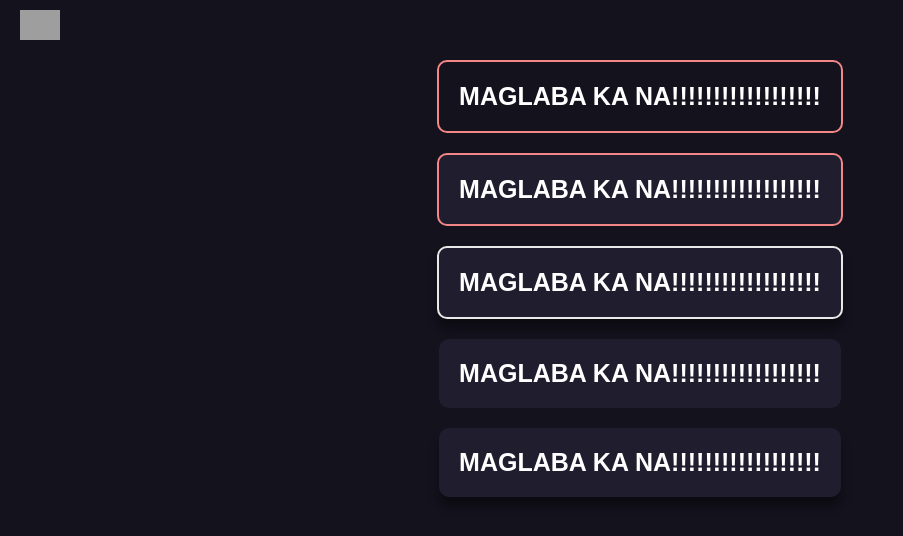
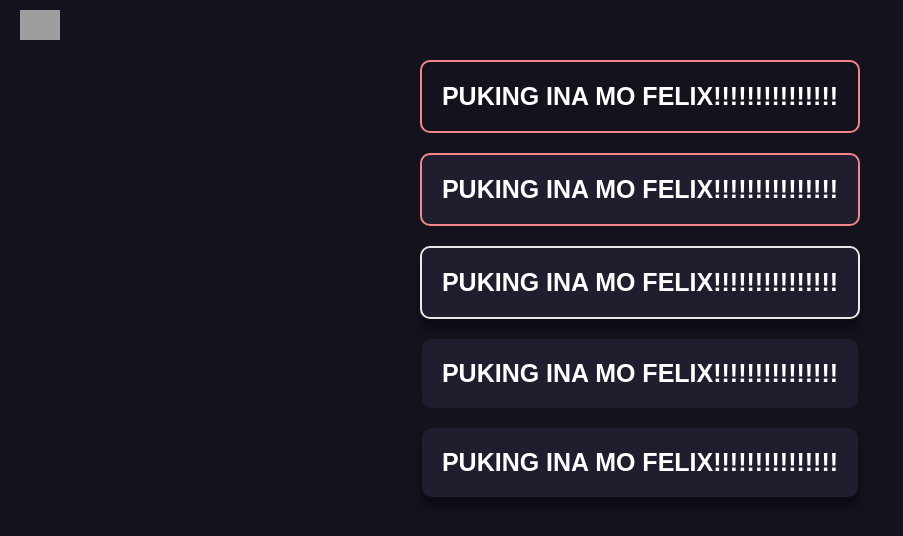
Before and after one commit to Lv1CR00K/react-test, a React (Vite) app: page / in a window 1280 px wide. Shown: the top 536 px of the page, without its empty margins (0-903 px from the left). Built offline with nearby package versions, Linux system fonts and the light colour scheme; grey boxes are pictures that could not be loaded.

Commit message:
King ina mo felix

```diff
--- a/src/App.jsx
+++ b/src/App.jsx
@@ -7,7 +7,7 @@ import HeadsOne from './VelOne/components/h1.jsx'
 import './VelOne/crookwork.css'
 
 export default function App(){
-    const h1Texting = "MAGLABA KA NA!!!!!!!!!!!!!!!!!!";
+    const h1Texting = "PUKING INA MO FELIX!!!!!!!!!!!!!!!";
     return (
     <>
         <Header />
--- a/src/VelOne/crookwork.css
+++ b/src/VelOne/crookwork.css
@@ -113,12 +113,16 @@ h1{
 }
 /*------------------ MEDIA VIEWER ------------------*/
 
-/*------------------ DIV STYLE ------------------*/
+
+/*------------------ HEADER FOOTER ------------------*/
 header{
     display: flex;
     align-items: center;
     padding: 0px 10px;
 }
+/*------------------ HEADER FOOTER ------------------*/
+
+/*------------------ DIV STYLE ------------------*/
 [class*="body_box"]{
     margin: 10px !important;
     display: flex;
```
